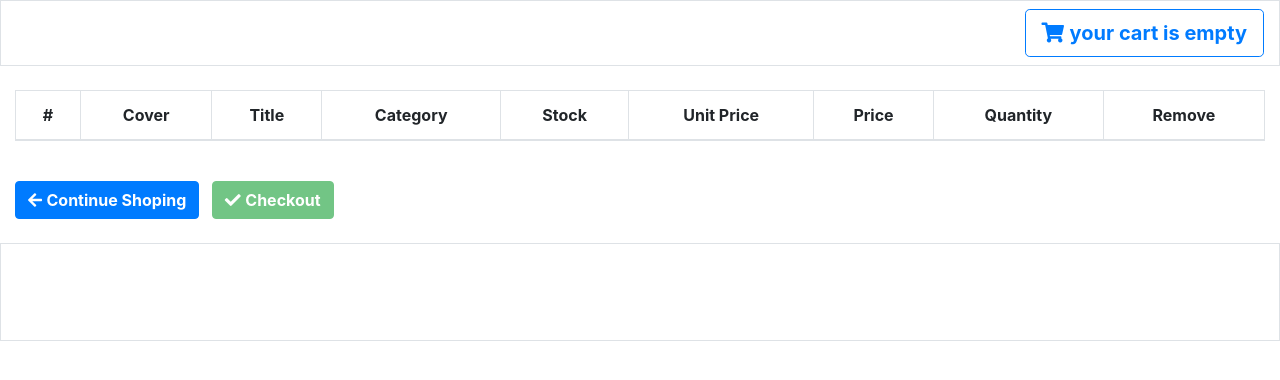
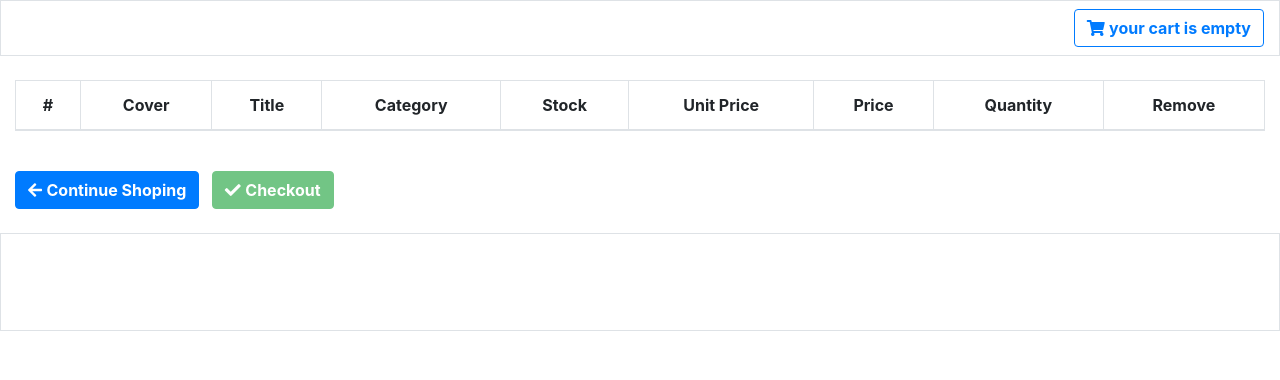
Before and after one commit to kavehkm/Bookshelf, a Django app: page /cart/detail/ in a window 1280 px wide. Shown: the part 98-478 px from the top of the page. Run offline with Django 3.2, Linux system fonts and the light colour scheme; lists and menus that the app fills with data are empty; some libraries are stand-ins or nearby versions.

Commit message:
some improvements in templates

```diff
--- a/myshop/templates/base.html
+++ b/myshop/templates/base.html
@@ -26,7 +26,7 @@
             <!-- cart : start -->
             <div class="row cart border py-2">
                 <div class="col-lg-12 text-right">
-                    <a href="{% url 'cart_detail' %}" class="btn btn-outline-primary btn-lg">
+                    <a href="{% url 'cart_detail' %}" class="btn btn-outline-primary">
                         <i class="fas fa-shopping-cart"></i>
                         {% if cart|length %}
                         {{ cart|length }} items,
```
